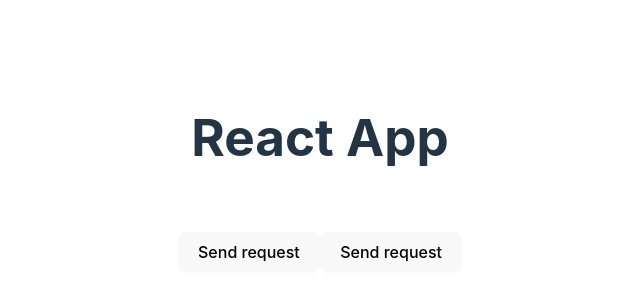
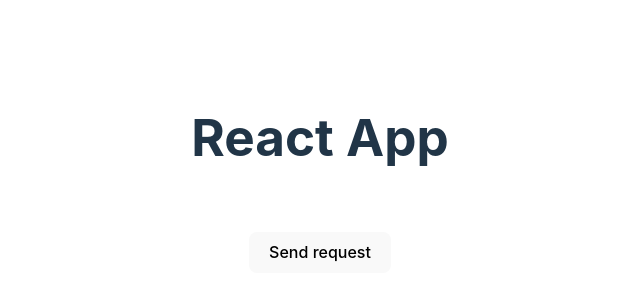
Before and after one commit to Zabihkeraam1/final-deployment, a React (Vite) app in the folder Frontend/: page / in a window 1280 px wide. Shown: the part 202-502 px from the top of the page, without its empty margins (320-960 px from the left). Built offline with nearby package versions, Linux system fonts and the light colour scheme.

Commit message:
Update App.tsx

```diff
--- a/Frontend/src/App.tsx
+++ b/Frontend/src/App.tsx
@@ -18,9 +18,6 @@ function App() {
         <button onClick={handleClick}>
           Send request
         </button>
-        <button onClick={handleClick}>
-          Send request
-        </button>
         <p>
           {response}
         </p>
```
